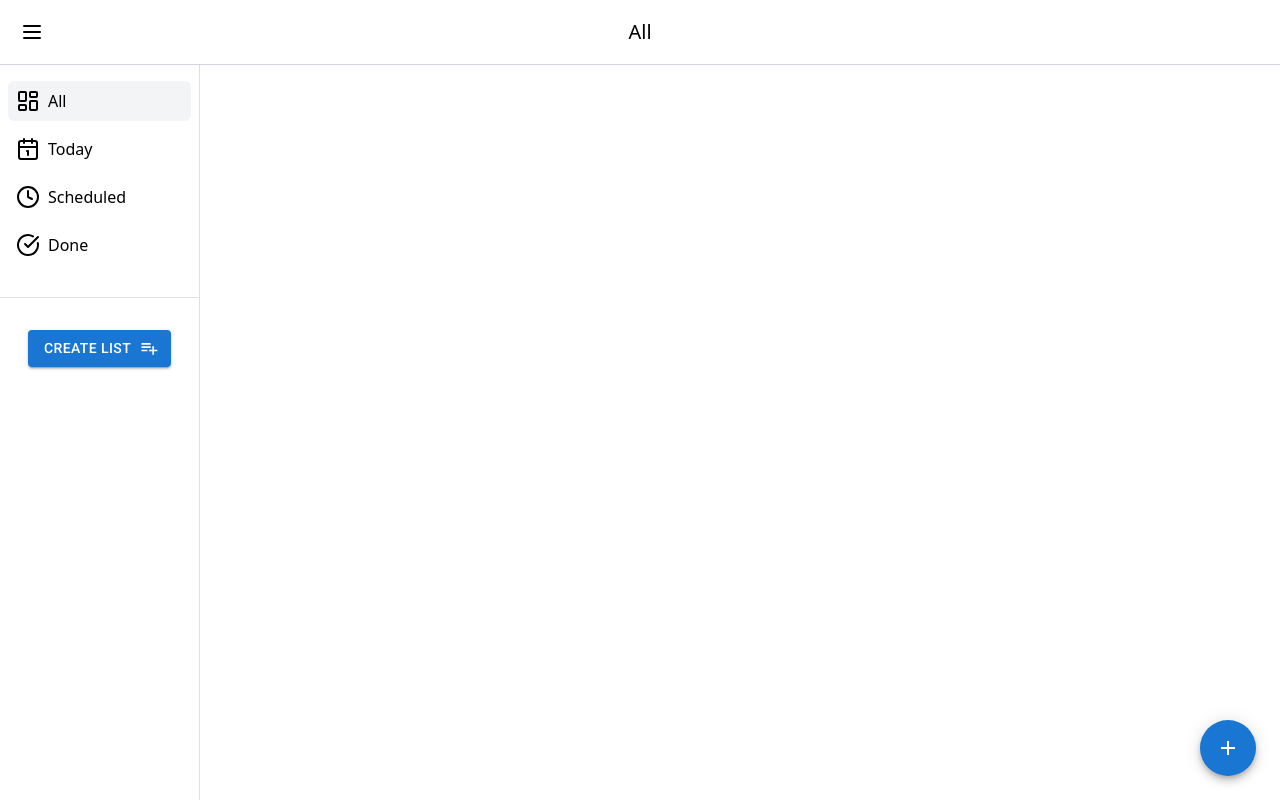
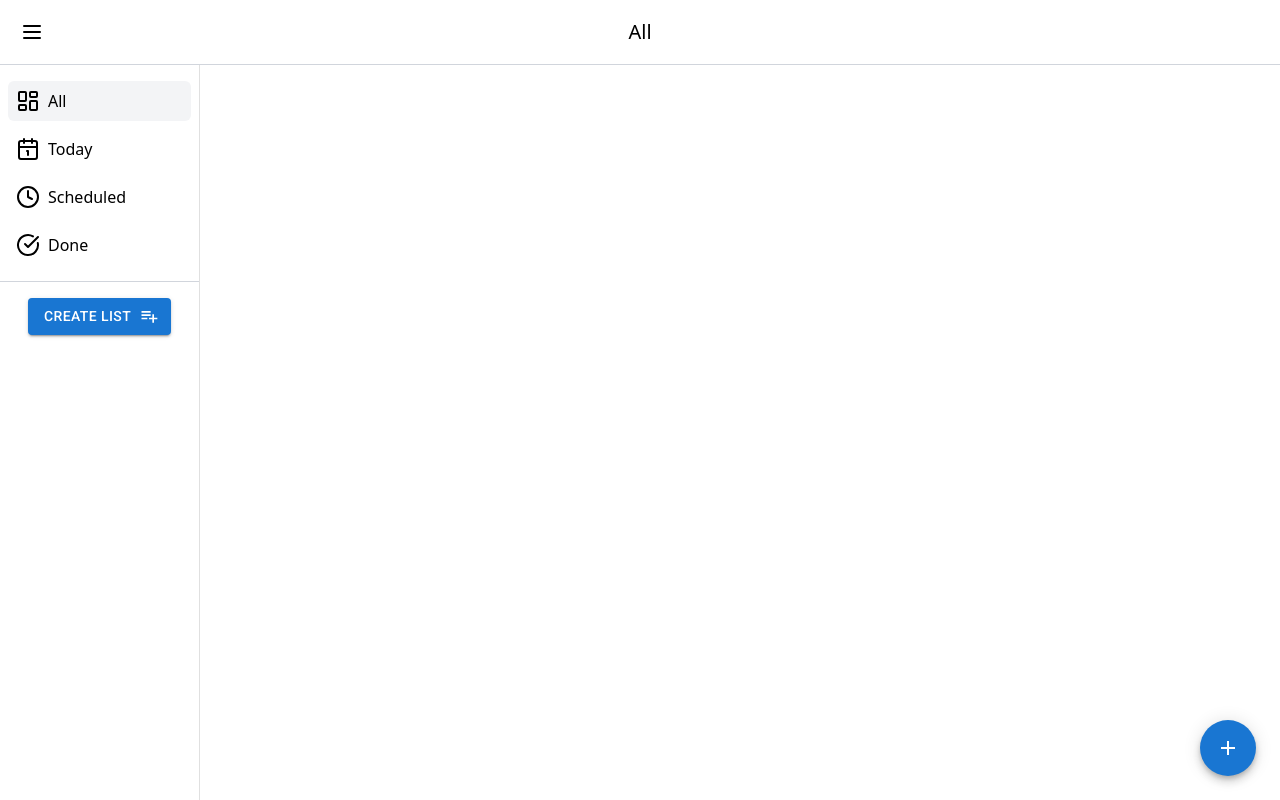
Before and after one commit to andres-verdenelli/TaskFlow, a React (Vite) app: page / in a window 1280 px wide. Built offline with nearby package versions, Linux system fonts and the light colour scheme.

Commit message:
Migrate divider in Sidebar

```diff
--- a/src/layouts/Sidebar.jsx
+++ b/src/layouts/Sidebar.jsx
@@ -25,7 +25,7 @@ export default function Sidebar({ openSidebar, setOpenSidebar }) {
     >
       <List>
         <NavigationItems setOpenSidebar={setOpenSidebar} />
-        <Divider sx={{ marginY: '1rem' }} />
+        <div className='w-full border-b-1 border-gray-300'></div>
         <TaskListSection setOpenSidebar={setOpenSidebar} />
       </List>
       <Box
```
